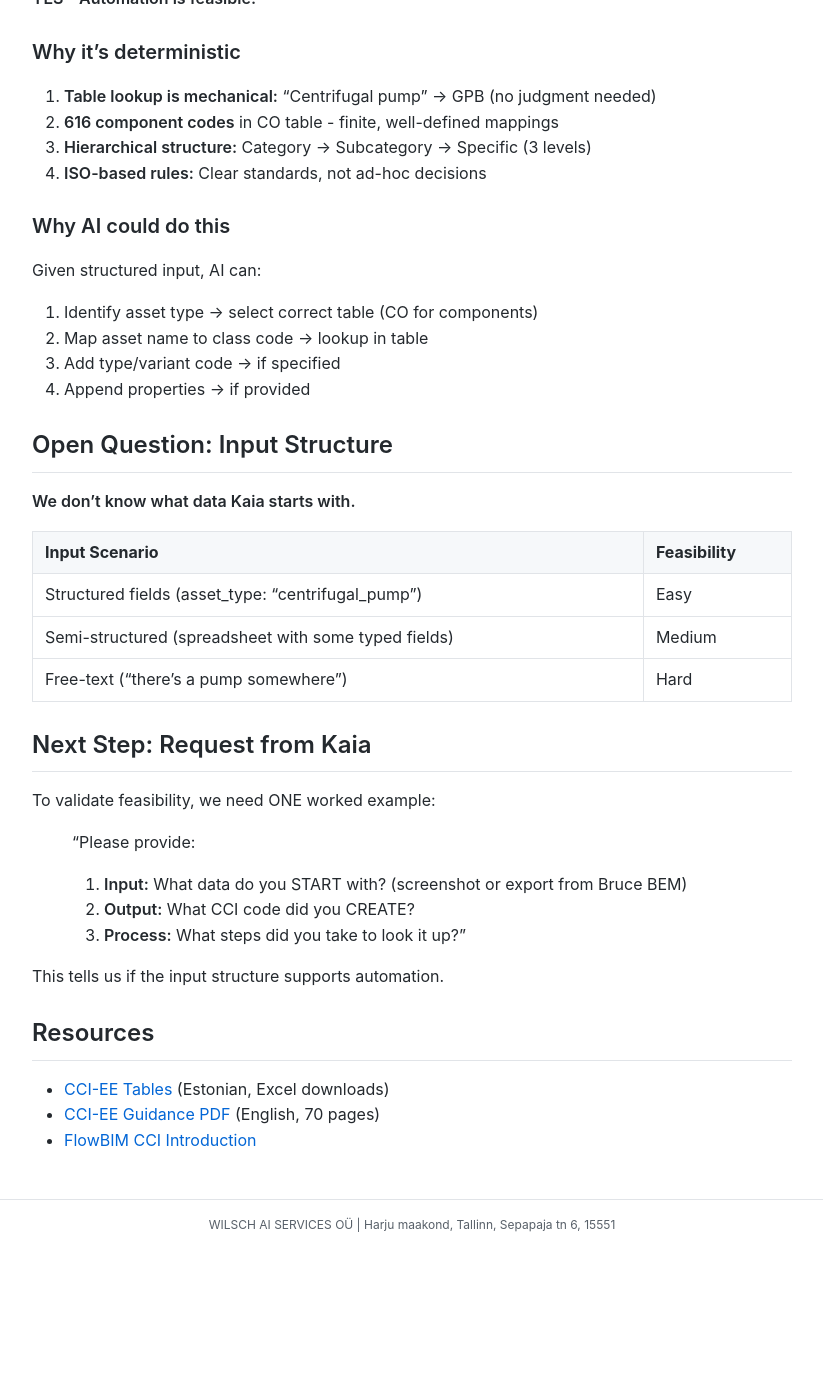
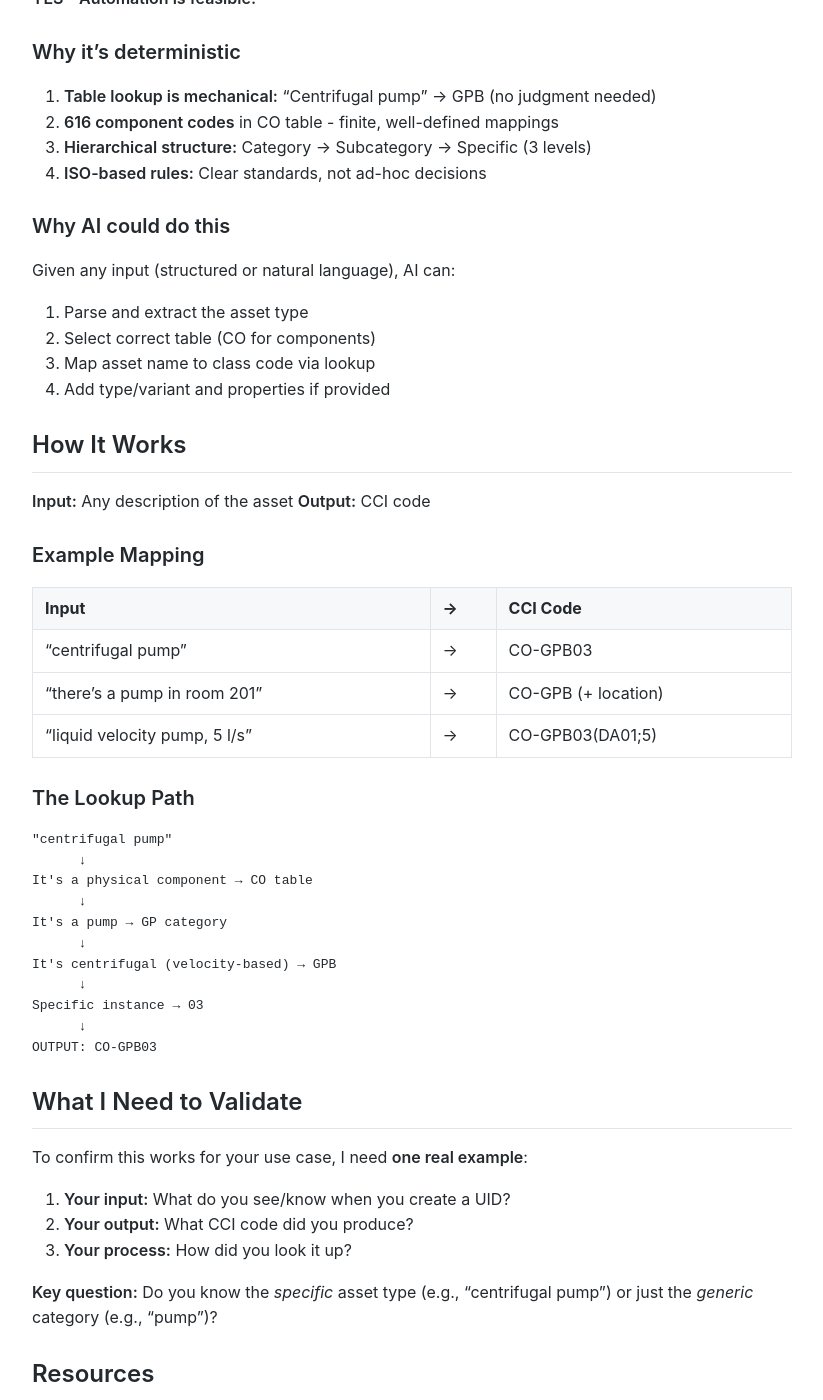
Before and after one commit to MariusWilsch/public-wilsch-ai-pages, a Jekyll site: the page built from project/archibus-fm-assistant/cci-uid-generator-feasibility.md, in a window 1280 px wide and 1400 px high, scrolled down 1245 px. Shown: the whole window, without its empty margins (228-1051 px from the left). Built offline with Jekyll 4.4.1, drawn with Linux system fonts in a browser that asks for light colours; our own code applies the rules of GitHub Pages for plain Markdown files; before the commit the page ends 2495 px from its top, so only the background shows below that.

Commit message:
Sync from hippocampus 2026-01-23

````diff
--- a/project/archibus-fm-assistant/cci-uid-generator-feasibility.md
+++ b/project/archibus-fm-assistant/cci-uid-generator-feasibility.md
@@ -46,32 +46,50 @@ CO-GPB01%GPB03(DA01;5;30;75)
 
 ### Why AI could do this
 
-Given structured input, AI can:
-1. Identify asset type → select correct table (CO for components)
-2. Map asset name to class code → lookup in table
-3. Add type/variant code → if specified
-4. Append properties → if provided
+Given any input (structured or natural language), AI can:
+1. Parse and extract the asset type
+2. Select correct table (CO for components)
+3. Map asset name to class code via lookup
+4. Add type/variant and properties if provided
 
-## Open Question: Input Structure
+## How It Works
 
-**We don't know what data Kaia starts with.**
+**Input:** Any description of the asset
+**Output:** CCI code
 
-| Input Scenario | Feasibility |
-| -------------- | ----------- |
-| Structured fields (asset_type: "centrifugal_pump") | Easy |
-| Semi-structured (spreadsheet with some typed fields) | Medium |
-| Free-text ("there's a pump somewhere") | Hard |
+### Example Mapping
 
-## Next Step: Request from Kaia
+| Input | → | CCI Code |
+| ----- | - | -------- |
+| "centrifugal pump" | → | CO-GPB03 |
+| "there's a pump in room 201" | → | CO-GPB (+ location) |
+| "liquid velocity pump, 5 l/s" | → | CO-GPB03(DA01;5) |
 
-To validate feasibility, we need ONE worked example:
+### The Lookup Path
 
-> "Please provide:
-> 1. **Input:** What data do you START with? (screenshot or export from Bruce BEM)
-> 2. **Output:** What CCI code did you CREATE?
-> 3. **Process:** What steps did you take to look it up?"
+```
+"centrifugal pump"
+      ↓
+It's a physical component → CO table
+      ↓
+It's a pump → GP category
+      ↓
+It's centrifugal (velocity-based) → GPB
+      ↓
+Specific instance → 03
+      ↓
+OUTPUT: CO-GPB03
+```
 
-This tells us if the input structure supports automation.
+## What I Need to Validate
+
+To confirm this works for your use case, I need **one real example**:
+
+1. **Your input:** What do you see/know when you create a UID?
+2. **Your output:** What CCI code did you produce?
+3. **Your process:** How did you look it up?
+
+**Key question:** Do you know the *specific* asset type (e.g., "centrifugal pump") or just the *generic* category (e.g., "pump")?
 
 ## Resources
 
````
